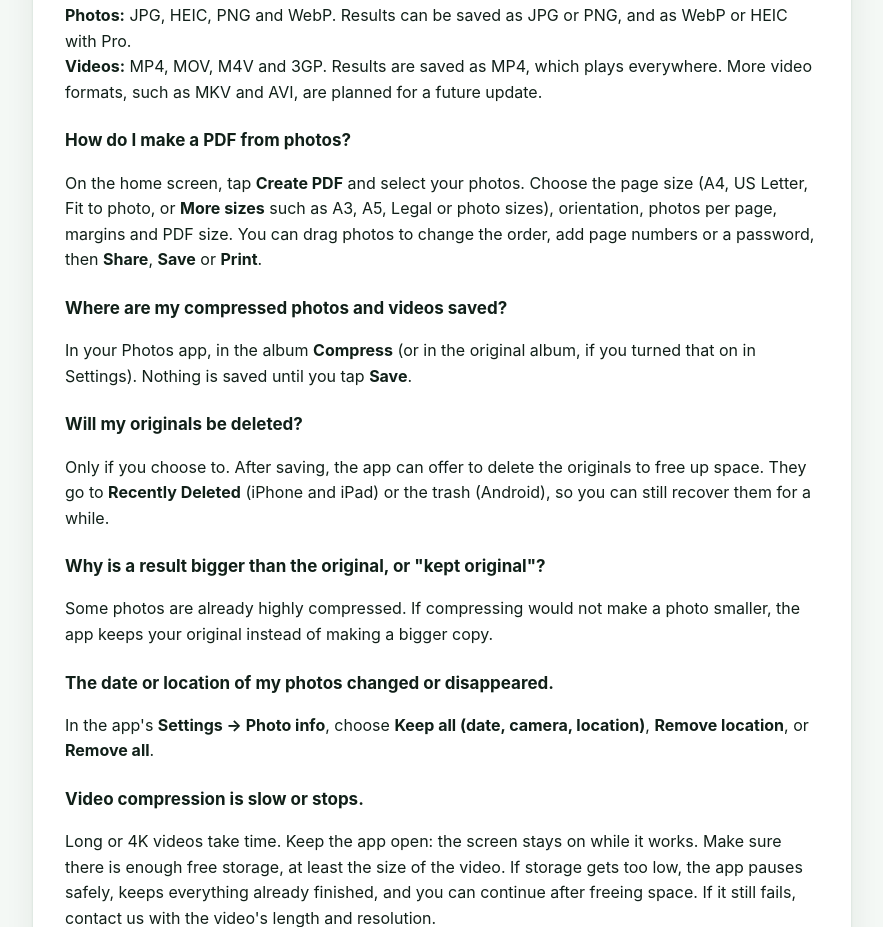
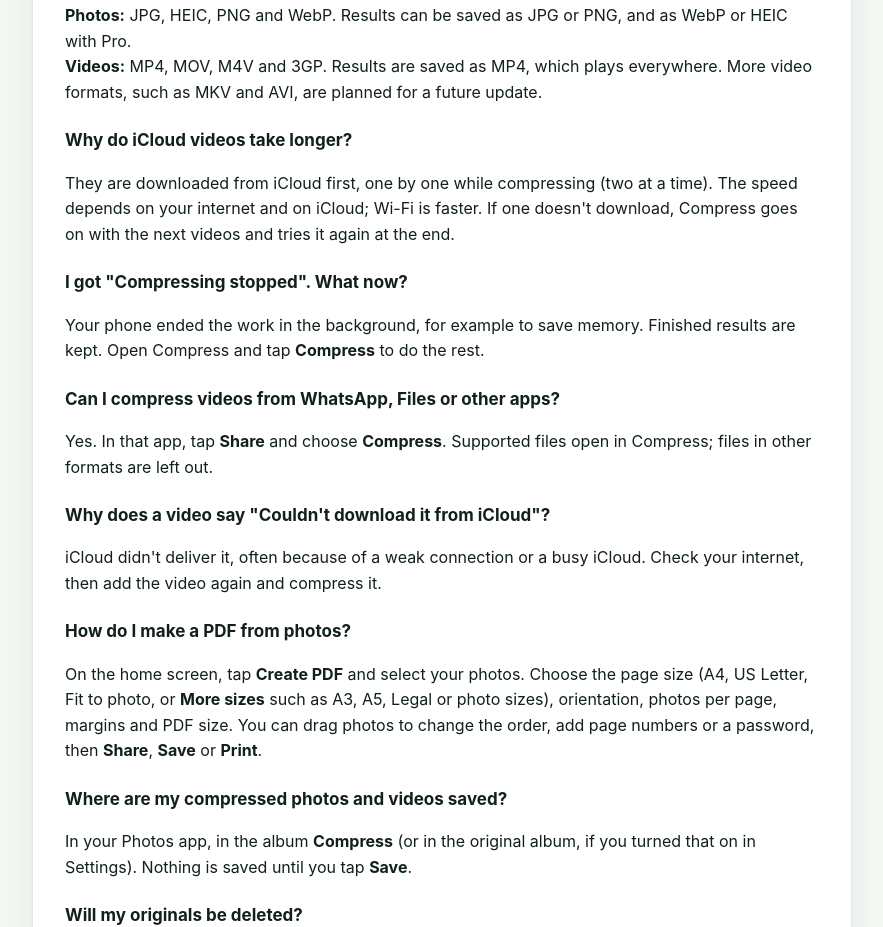
Before and after one commit to Piyush-Sinroja/Piyush-Sinroja.github.io, a plain HTML site: page compress/support/index.html in a window 1280 px wide. Shown: the part 1100-2027 px from the top of the page, without its empty margins (198-1081 px from the left). Drawn offline with Linux system fonts and the light colour scheme.

Commit message:
Update help and privacy

```diff
--- a/compress/support/index.html
+++ b/compress/support/index.html
@@ -46,6 +46,14 @@
 <h3>Which photo and video formats are supported?</h3>
 <p><strong>Photos:</strong> JPG, HEIC, PNG and WebP. Results can be saved as JPG or PNG, and as WebP or HEIC with Pro.<br>
 <strong>Videos:</strong> MP4, MOV, M4V and 3GP. Results are saved as MP4, which plays everywhere. More video formats, such as MKV and AVI, are planned for a future update.</p>
+<h3>Why do iCloud videos take longer?</h3>
+<p>They are downloaded from iCloud first, one by one while compressing (two at a time). The speed depends on your internet and on iCloud; Wi-Fi is faster. If one doesn't download, Compress goes on with the next videos and tries it again at the end.</p>
+<h3>I got "Compressing stopped". What now?</h3>
+<p>Your phone ended the work in the background, for example to save memory. Finished results are kept. Open Compress and tap <strong>Compress</strong> to do the rest.</p>
+<h3>Can I compress videos from WhatsApp, Files or other apps?</h3>
+<p>Yes. In that app, tap <strong>Share</strong> and choose <strong>Compress</strong>. Supported files open in Compress; files in other formats are left out.</p>
+<h3>Why does a video say "Couldn't download it from iCloud"?</h3>
+<p>iCloud didn't deliver it, often because of a weak connection or a busy iCloud. Check your internet, then add the video again and compress it.</p>
 <h3>How do I make a PDF from photos?</h3>
 <p>On the home screen, tap <strong>Create PDF</strong> and select your photos. Choose the page size (A4, US Letter, Fit to photo, or <strong>More sizes</strong> such as A3, A5, Legal or photo sizes), orientation, photos per page, margins and PDF size. You can drag photos to change the order, add page numbers or a password, then <strong>Share</strong>, <strong>Save</strong> or <strong>Print</strong>.</p>
 <h3>Where are my compressed photos and videos saved?</h3>
```
Also changed, not shown: compress/privacy/index.html (+1 -1 lines).
